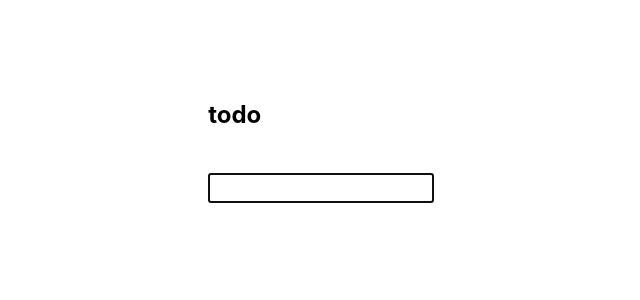
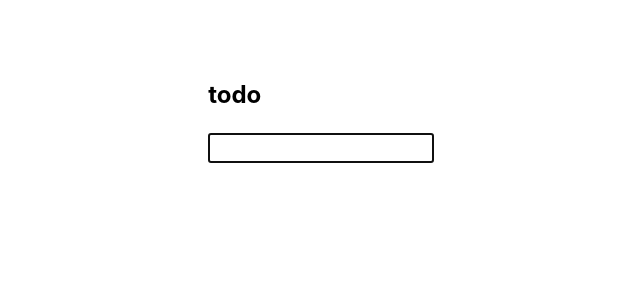
Before and after one commit to melodyni/todo-app-react, a React (Create React App) app: page / in a window 1280 px wide. Shown: the top 300 px of the page, without its empty margins (319-959 px from the left). Built offline with nearby package versions, Linux system fonts and the light colour scheme.

Commit message:
added functionlity to remove todo

```diff
--- a/src/todo.css
+++ b/src/todo.css
@@ -7,6 +7,7 @@
   margin: 0 1vw;
   word-wrap: break-word;
   font-size: large;
+  cursor: pointer;
 }
 
 .todo > .checkBox {
@@ -39,12 +40,17 @@
 
 .taskBox {
   display: flex;
-  margin-bottom: 2vh;
+  margin-bottom: 3vh;
+}
+
+.titleText {
+  width: 16vw;
+  font-size: x-large;
+  font-weight: 700;
 }
 
 .container {
   margin: 10vh 15vh;
-  cursor: pointer;
   display: flex;
   justify-content: space-evenly;
 }
@@ -52,6 +58,6 @@
 input {
   height: 3vh;
   width: 17vw;
-  margin: 3vh 0 1vh 0;
   font-size: large;
+  margin-bottom: 2vh;
 }
--- a/src/todoComponents/Title.js
+++ b/src/todoComponents/Title.js
@@ -1,5 +1,7 @@
 import React from 'react';
 import InputBox from './InputBox';
+import Delete from './Delete';
+import '../todo.css';
 
 class Title extends React.Component {
   constructor(props) {
@@ -19,10 +21,18 @@ class Title extends React.Component {
   }
 
   render() {
+    const { title, removeTodo } = this.props;
     if (this.state.isEditable) {
-      return <InputBox text={this.props.title} onEnter={this.updateTitle} />;
+      return <InputBox text={title} onEnter={this.updateTitle} />;
     }
-    return <h2 onClick={this.handleClick}>{this.props.title}</h2>;
+    return (
+      <div className='taskBox'>
+        <div className='titleText' onClick={this.handleClick}>
+          {title}
+        </div>
+        <Delete id={null} remove={removeTodo} />
+      </div>
+    );
   }
 }
 
--- a/src/todoComponents/Todo.js
+++ b/src/todoComponents/Todo.js
@@ -12,6 +12,7 @@ class Todo extends React.Component {
     this.updateTaskStatus = this.updateTaskStatus.bind(this);
     this.updateTitle = this.updateTitle.bind(this);
     this.removeTask = this.removeTask.bind(this);
+    this.removeTodo = this.removeTodo.bind(this);
   }
 
   addTask(task) {
@@ -43,10 +44,18 @@ class Todo extends React.Component {
     });
   }
 
+  removeTodo() {
+    this.setState({ title: 'todo', tasks: [], status: getDefaultStatus() });
+  }
+
   render() {
     return (
       <div>
-        <Title title={this.state.title} updateTitle={this.updateTitle} />
+        <Title
+          title={this.state.title}
+          updateTitle={this.updateTitle}
+          removeTodo={this.removeTodo}
+        />
         <TaskList
           tasks={this.state.tasks}
           updateTaskStatus={this.updateTaskStatus}
```
